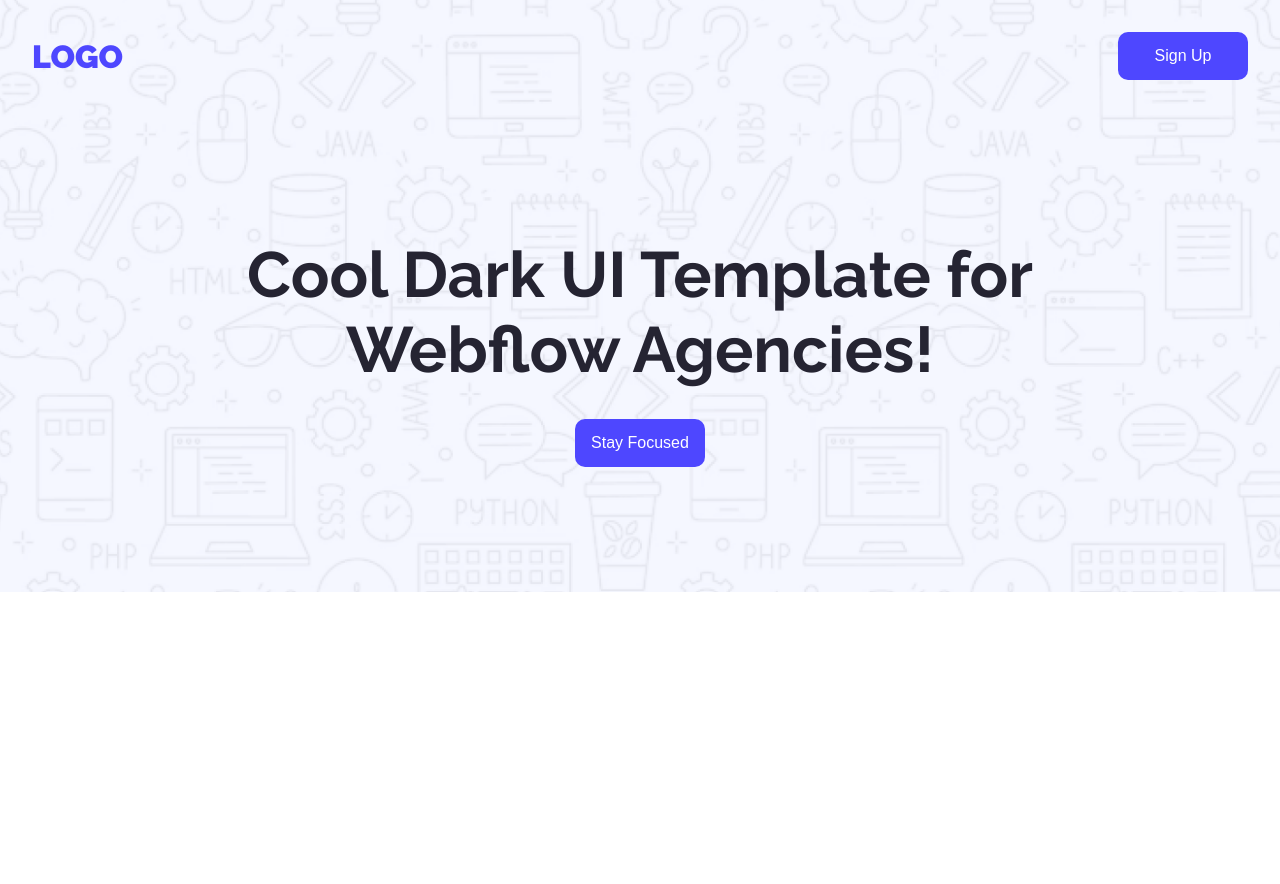
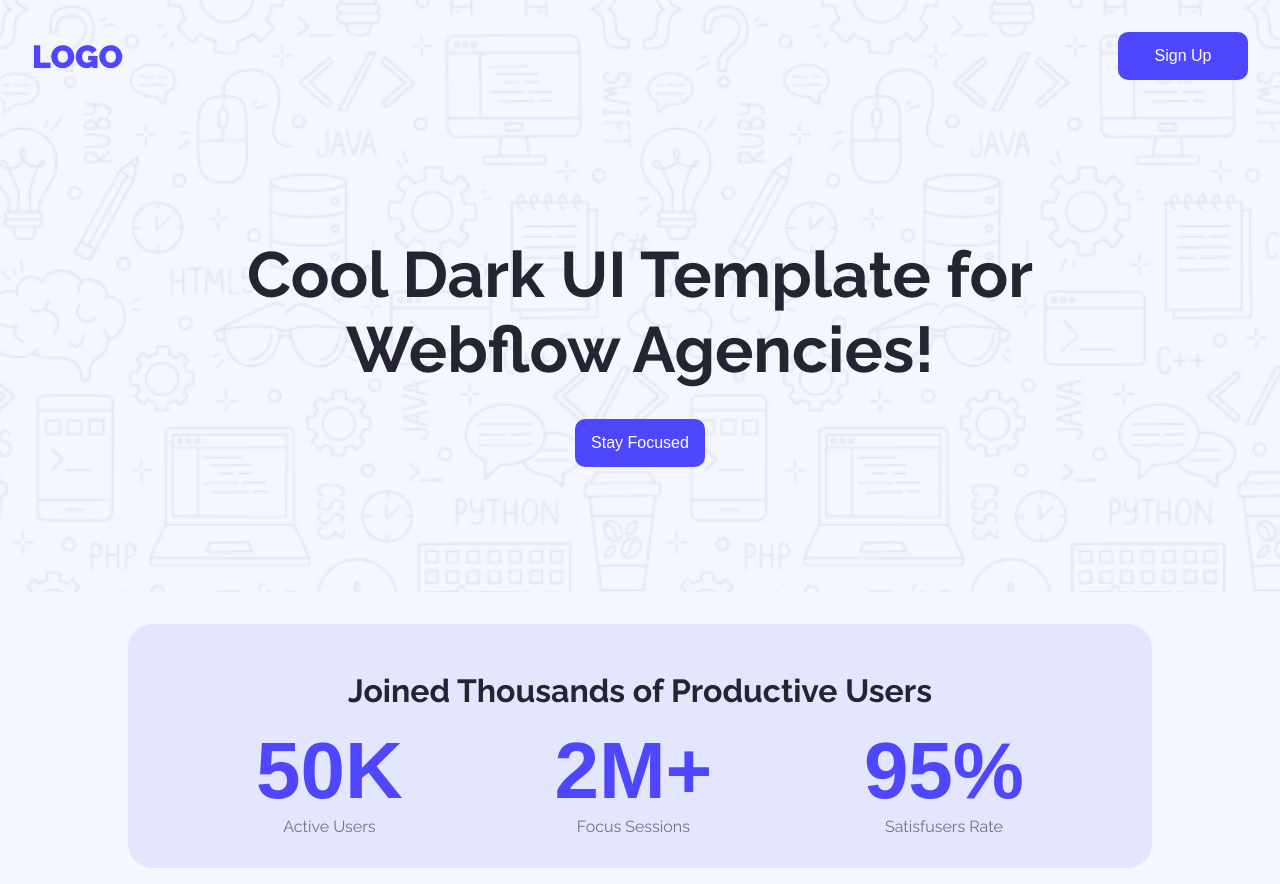
Before and after one commit to Tahmied/UI-template-for-webflow-agency, a plain HTML site: page index.html in a window 1280 px wide. Before the commit the page ends 800 px from the top, so only its background shows below. Drawn offline with Linux system fonts and the light colour scheme.

Commit message:
- users section added ( should have added the actions section first )

```diff
--- a/index.html
+++ b/index.html
@@ -22,5 +22,31 @@
         </div>
 
     </section>
+
+    <section class="users">
+        <div class="users-container">
+            <p class="users-text">Joined Thousands of Productive Users</p>
+
+            <div class="users-states">
+
+                <div class="users-state-item">
+                    <p class="users-number-item">50K</p>
+                    <p class="users-number-text-item">Active Users</p>
+                </div>
+
+                <div class="users-state-item">
+                    <p class="users-number-item">2M+</p>
+                    <p class="users-number-text-item">Focus Sessions</p>
+                </div>
+
+                <div class="users-state-item">
+                    <p class="users-number-item">95%</p>
+                    <p class="users-number-text-item">Satisfusers Rate</p>
+                </div>
+
+            </div>
+
+        </div>
+    </section>
 </body>
 </html>
--- a/style.css
+++ b/style.css
@@ -10,6 +10,7 @@
 body {
     font-family: "Raleway";
     font-weight: normal;
+    background-color: #F5F8FF;
 }
 
 /* header and hero section */
@@ -70,3 +71,53 @@ nav {
     color: #252432;
     text-align: center;
 }
+
+/* users section */
+.users {
+    margin-top: 2rem;
+}
+
+.users-container {
+    width: 80%;
+    display: flex;
+    flex-direction: column;
+    justify-content: center;
+    align-items: center;
+    background-color: rgba(78, 71, 255, 0.1);
+    border-radius: 24px;
+    margin: 1rem auto;
+    max-width: 1200px;
+    padding: 2rem;
+}
+
+.users-text {
+    color: #252432;
+    font-size: 2em;
+    font-weight: bold;
+    margin: 1rem;
+}
+
+.users-states {
+    display: flex;
+    justify-content: space-between;
+    align-items: center;
+    width: 80%;
+}
+
+.users-state-item {
+    display: flex;
+    flex-direction: column;
+    align-items: center;
+    justify-content: center;
+}
+
+.users-number-item {
+    color: #4E47FF;
+    font-size: 5em;
+    font-weight: bolder;
+    font-family: sans-serif;
+}
+
+.users-number-text-item {
+    color: rgba(0, 0, 0, 0.5);
+}
```
